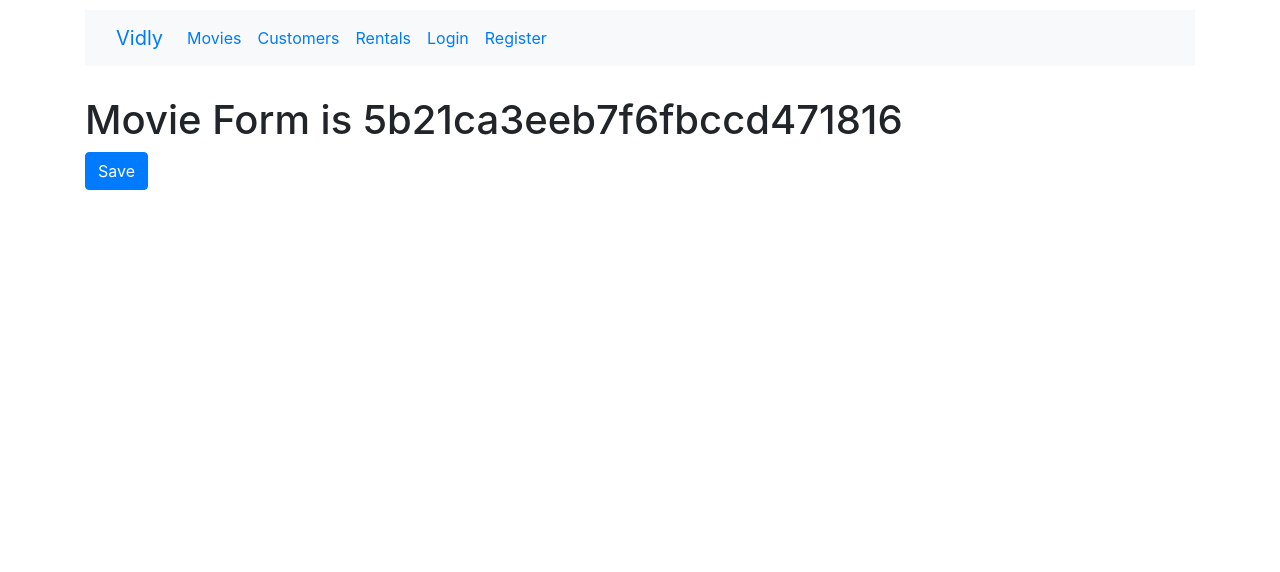
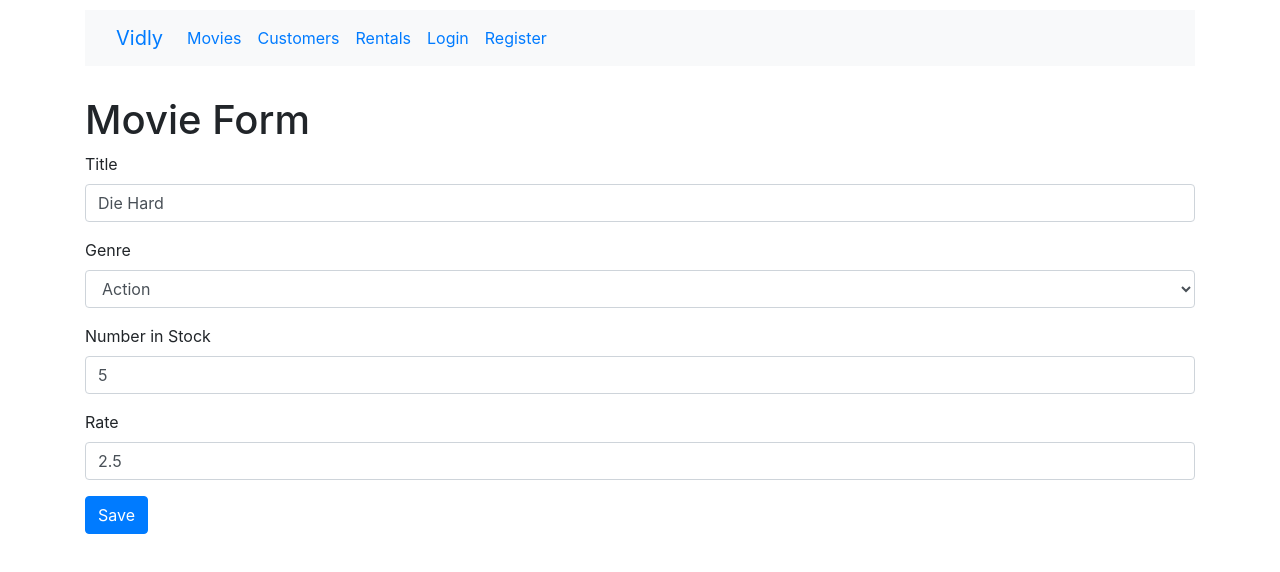
Before and after one commit to pawpaw2022/vidly, a React (Create React App) app: page /movies/5b21ca3eeb7f6fbccd471816 in a window 1280 px wide. Shown: the top 572 px of the page. Built offline with nearby package versions, Linux system fonts and the light colour scheme.

Commit message:
complete adding new movie feature

```diff
--- a/src/App.js
+++ b/src/App.js
@@ -19,6 +19,7 @@
         <main className='container'>
         <NavBar />
           <Switch>
+            <Route path="/new" component={MovieForm} />
             <Route path="/login" component={LoginForm} />
             <Route path="/register" component={Register} />
             <Route path="/movies/:id" component={MovieForm} />
--- a/src/components/common/form.jsx
+++ b/src/components/common/form.jsx
@@ -1,6 +1,7 @@
 import React, { Component } from 'react';
 import  Joi  from 'joi-browser'; // instead of { Joi }
 import Input from './input';
+import Select from './select';
 
 
 
@@ -33,8 +34,8 @@
     handleSubmit = e => {
         e.preventDefault(); // prevent network request.
 
-        const errors = this.validate() || {}; // if no error, use empty {}
-        this.setState({ errors });
+        const errors = this.validate();
+        this.setState({ errors: errors || {}});  // if no error, use empty {}
         if (errors) return;
 
         this.doSubmit();
@@ -66,6 +67,22 @@
         />
     }
 
+    renderSelect = (name, label, options) =>{
+
+
+        const { data, errors} = this.state;
+
+
+        return <Select
+            options={options}
+            name= {name}
+            label= {label}
+            value= {data[name]}
+            onChange= {this.handleChange}
+            error = {errors[name]}
+        />
+    }
+
 
     renderButton = (text) => {
 
--- /dev/null
+++ b/src/components/common/select.jsx
@@ -0,0 +1,23 @@
+import React from 'react';
+
+const Select = ({name, label, options, error, ...rest}) => {
+    return (
+        <div className="form-group">
+            <label htmlFor={name} >{label}</label>
+
+            <select
+            name={name}
+            id= {name}
+            {...rest}
+            className="form-control">
+                <option value=""></option>
+                {options.map( option => (
+                    <option key={option._id} value={option._id}>{option.name}</option>
+                ))};
+            </select>
+            { error && <div className="alert alert-danger">{error}</div>}
+        </div>
+     );
+}
+
+export default Select;
--- a/src/components/movieForm.jsx
+++ b/src/components/movieForm.jsx
@@ -1,13 +1,85 @@
 import React from 'react';
+import Joi from 'joi-browser'; // instead of { Joi }
+import Form from './common/form';
+import { getGenres } from '../services/fakeGenreService';
+import { getMovie, saveMovie } from '../services/fakeMovieService';
+
+class MovieForm extends Form {
+
+    state={
+        data: {
+            title: "",
+            genreId: "",
+            numberInStock: "",
+            dailyRentalRate: ""
+        },
+        genres: [],
+        errors: {},
+    }
+
+    componentDidMount() {
+
+        const genres = getGenres();
+        this.setState({genres});
+
+        const movie_id = this.props.match.params.id;
+        if (movie_id === "new") return;
+
+        const movie = getMovie(movie_id);
+        if (!movie) return this.props.history.replace("/not-found");
+
+        const data = {
+            _id: movie_id,
+            title: movie.title,
+            genreId: movie.genre._id,
+            numberInStock: movie.numberInStock,
+            dailyRentalRate: movie.dailyRentalRate
+        }
+
+        this.setState({data});
+    }
 
 
-const MovieForm = ({match, history}) => {
-    return (
-        <div>
-            <h1>Movie Form is {match.params.id}</h1>
-            <button className="btn btn-primary" onClick={() => history.push('/movies')}>Save</button>
-        </div>
-     );
+
+    schema = {
+        _id: Joi.string(),
+        title: Joi.string().required().label("Title"),
+        genreId: Joi.string().required().label("Genre"),
+        numberInStock: Joi.number().min(0).max(100).required().label("Number in Stock"),
+        dailyRentalRate: Joi.number().min(0).max(10).required().label("Rate"),
+    }
+
+
+    doSubmit = () => {
+
+
+        saveMovie(this.state.data);
+
+        // Back to movies page
+        this.props.history.push('/movies')
+    }
+
+
+
+    render() {
+
+        return (
+            <div>
+                <h1>Movie Form</h1>
+                <form onSubmit={this.handleSubmit}>
+                    {this.renderInput("title", "Title", undefined, false)}
+                    {this.renderSelect("genreId", "Genre", this.state.genres)}
+                    {this.renderInput("numberInStock", "Number in Stock", undefined,false)}
+                    {this.renderInput("dailyRentalRate", "Rate", undefined,false)}
+                    {this.renderButton("Save")}
+                </form>
+
+            </div>
+        );
+    }
+
+
+
 }
 
 export default MovieForm;
--- a/src/components/movies.jsx
+++ b/src/components/movies.jsx
@@ -5,6 +5,7 @@
 import ListGroup from './common/listGroup';
 import MoviesTable from './moviesTable';
 import { paginate } from '../utils/paginate';
+import { Link } from 'react-router-dom';
 import _ from 'lodash';
 
 class Movies extends Component {
@@ -83,6 +84,14 @@
                 </div>
 
                 <div className="col">
+
+                    <Link
+                    className='btn btn-primary'
+                    to={"/movies/new"}
+                    style={{ marginBottom: 20 }}
+                    >New Movie</Link>
+
+
                     <p>Showing {totalCount} movies in the database.</p>
 
                     <MoviesTable
--- a/src/index.css
+++ b/src/index.css
@@ -14,6 +14,8 @@
   margin-bottom: 30px;
 }
 
+
+
 code {
   font-family: source-code-pro, Menlo, Monaco, Consolas, "Courier New",
     monospace;
--- a/src/services/fakeMovieService.js
+++ b/src/services/fakeMovieService.js
@@ -78,13 +78,13 @@
 
 export function saveMovie(movie) {
   let movieInDb = movies.find(m => m._id === movie._id) || {};
-  movieInDb.name = movie.name;
+  movieInDb.title = movie.title;
   movieInDb.genre = genresAPI.genres.find(g => g._id === movie.genreId);
   movieInDb.numberInStock = movie.numberInStock;
   movieInDb.dailyRentalRate = movie.dailyRentalRate;
 
   if (!movieInDb._id) {
-    movieInDb._id = Date.now();
+    movieInDb._id = Date.now().toString();
     movies.push(movieInDb);
   }
 
```
